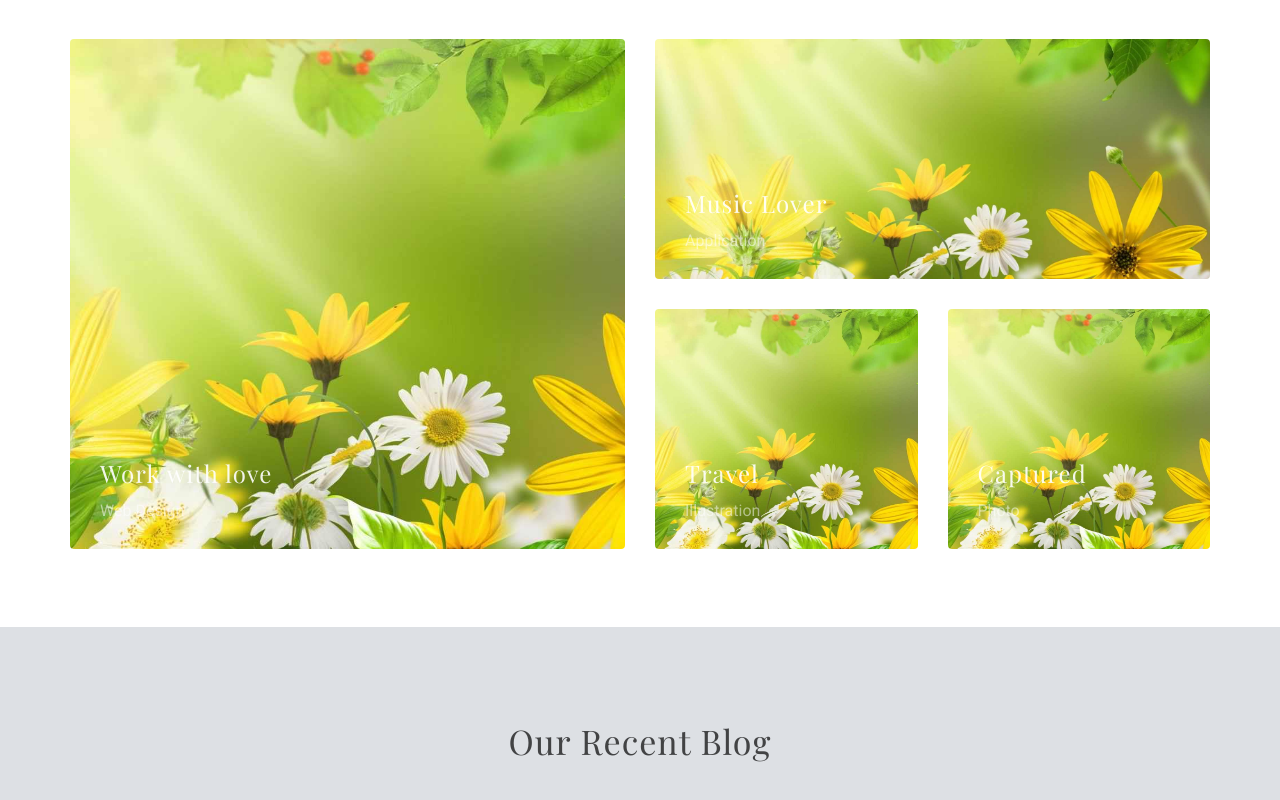
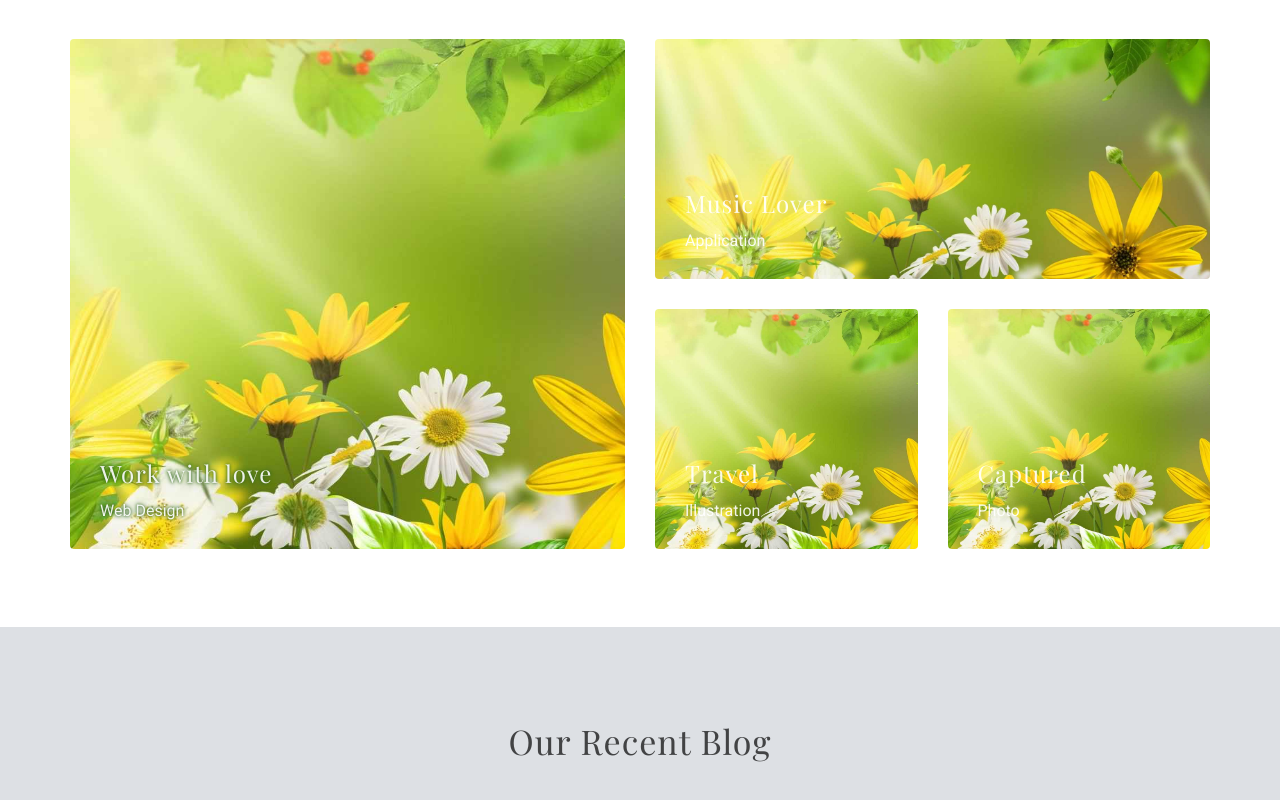
Before and after one commit to kasiakor/good4you-new, a plain HTML site: page index.html in a window 1280 px wide. Shown: the part 886-1686 px from the top of the page. Drawn offline with nearby package versions, Linux system fonts and the light colour scheme; files whose address does not match are found by name.

Commit message:
Modify font style for the banner

```diff
--- a/css/style.css
+++ b/css/style.css
@@ -564,7 +564,7 @@ h1, h2, h3, h4, h5, h6, figure {
   margin-bottom: 10px;
 }
 .featured-grid .desc span {
-  color: rgba(255, 255, 255, 0.5);
+  color: rgba(255, 255, 255, 0.9);
 }
 .featured-grid:hover, .featured-grid:focus {
   -webkit-box-shadow: 0px 18px 43px -7px rgba(0, 0, 0, 0.32);
@@ -1571,8 +1571,6 @@ h2.banner-heading {
 
 p.banner-text {
 	margin-bottom: 1.5em;
-    font-family: 'PT Sans Narrow', sans-serif;
-
 }
 
 .box-text{
@@ -1722,3 +1720,7 @@ a.bg-warning:hover {
         color: #fff;
     }
 }
+
+.desc .featured-heading, .desc .featured-category, .centered .banner-heading, .centered .banner-text {
+    text-shadow: 0 0 3px #33691E, 0 0 5px #33691E;
+}
--- a/index.html
+++ b/index.html
@@ -101,8 +101,8 @@
 				<div class="col-md-6">
 					<a href="#" class="featured-grid" style="background-image: url(images/background.jpg);">
 						<div class="desc">
-							<h3>Work with love</h3>
-							<span>Web Design</span>
+							<h3 class="featured-heading">Work with love</h3>
+							<span class="featured-category">Web Design</span>
 						</div>
 					</a>
 				</div>
```
